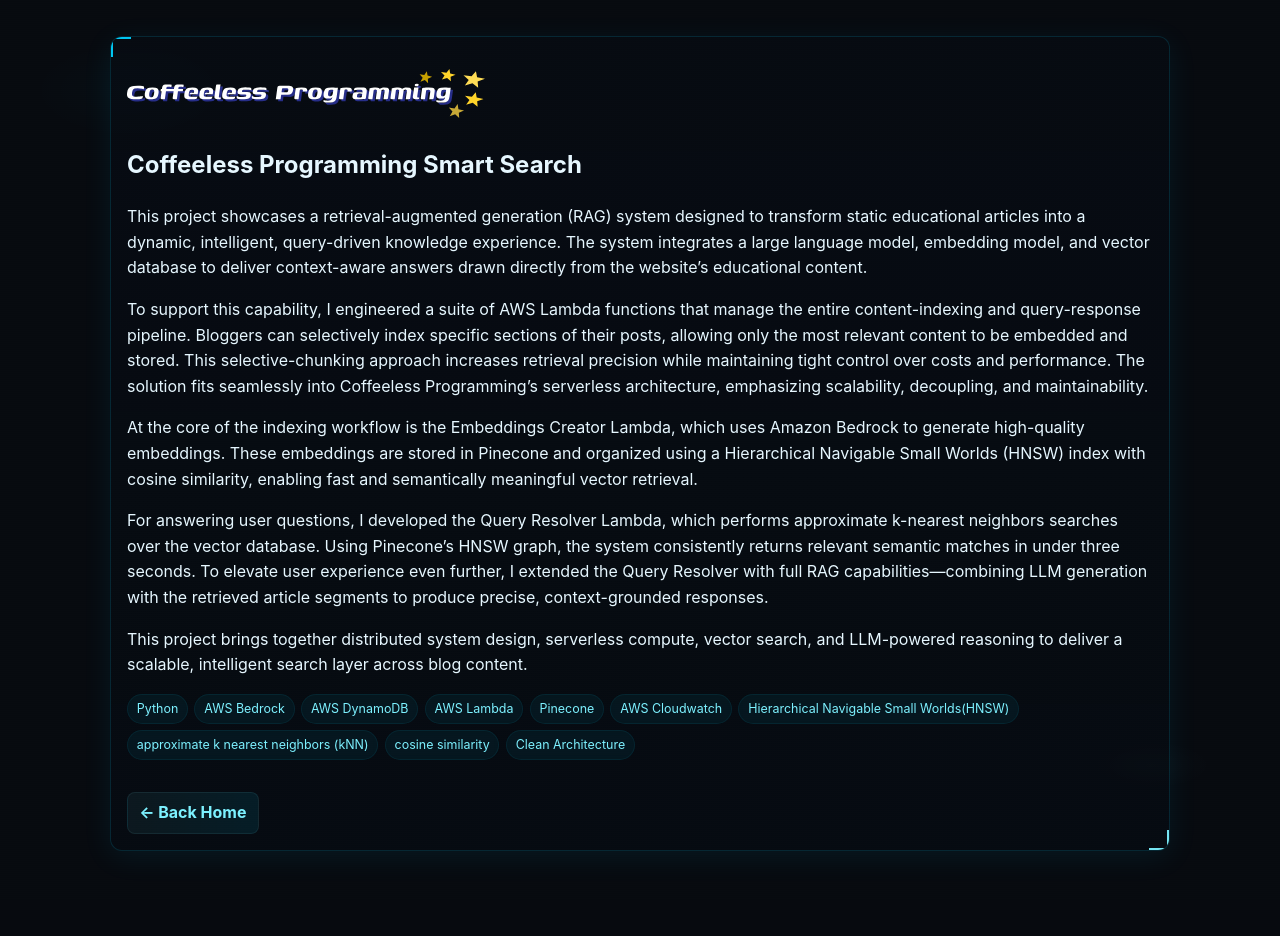
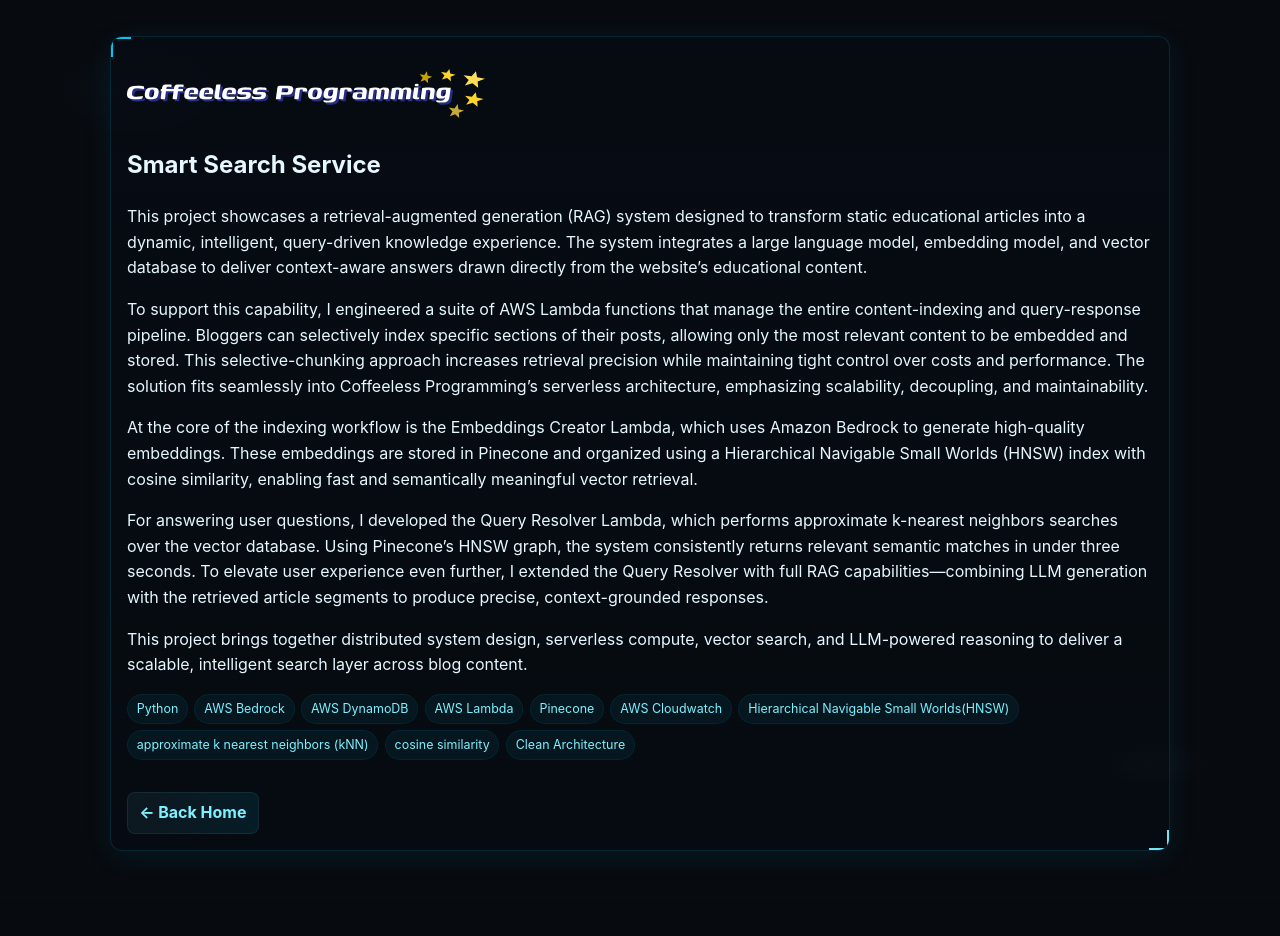
Before and after one commit to ronny-toribio/ronny-toribio.github.io, a Jekyll site: the page built from _projects/project1-smart-search.md, in a window 1280 px wide. Built offline with Jekyll 4.4.1, drawn with Linux system fonts in a browser that asks for light colours.

Commit message:
Update project1-smart-search.md

```diff
--- a/_projects/project1-smart-search.md
+++ b/_projects/project1-smart-search.md
@@ -1,11 +1,11 @@
 ---
-title: "Coffeeless Programming Smart Search"
+title: "Coffeeless Programming Smart Search Service"
 technologies: [Python, AWS Bedrock, AWS DynamoDB, AWS Lambda, Pinecone, AWS Cloudwatch, Hierarchical Navigable Small Worlds(HNSW), approximate k nearest neighbors (kNN), cosine similarity, Clean Architecture]
 summary: "A serverless Retrieval-Augmented Generation system that transforms educational articles into an intelligent semantic search experience. Built with AWS Lambda, Amazon Bedrock, and Pinecone, the platform indexes selected article sections, performs fast HNSW-based vector search, and uses an LLM to deliver accurate, context-aware answers in real time."
 ---
 
 ![Coffeless](/assets/img/coffeeless/large-icon.svg)
-## Coffeeless Programming Smart Search
+## Smart Search Service
 
 This project showcases a retrieval-augmented generation (RAG) system designed to transform static educational articles into a dynamic, intelligent, query-driven knowledge experience. The system integrates a large language model, embedding model, and vector database to deliver context-aware answers drawn directly from the website’s educational content.
 
```
